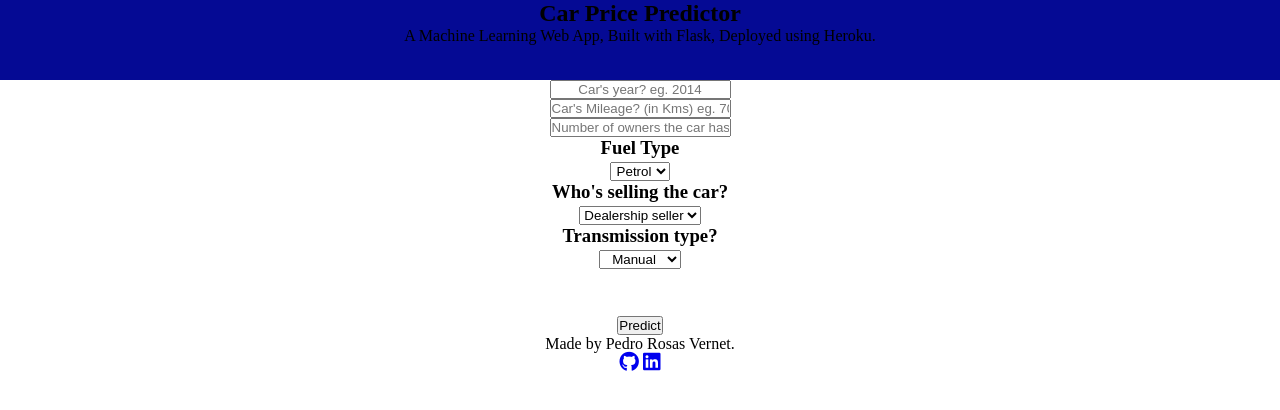
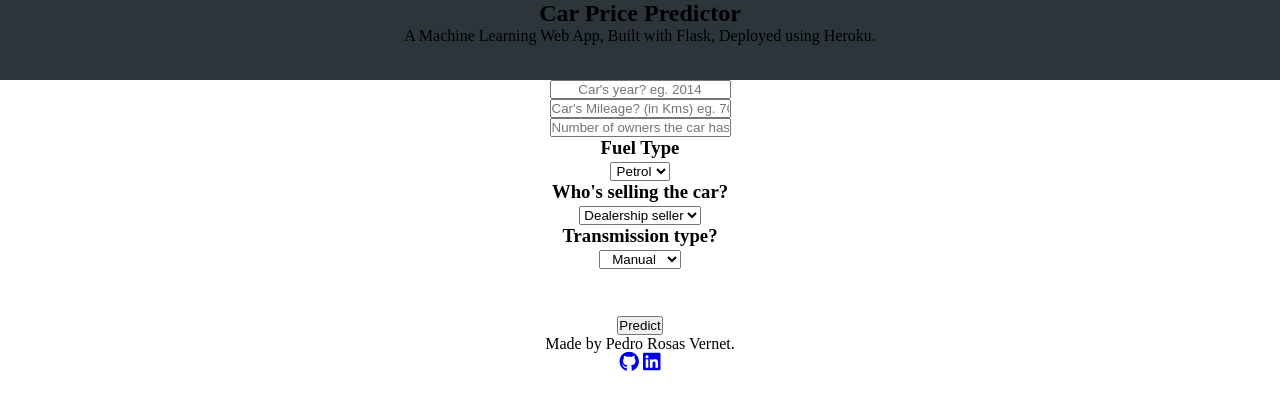
Before and after one commit to prosasDS/car-price-regression, a Flask app: page / in a window 1280 px wide. Shown: the top 410 px of the page. Run offline with Flask 2, Linux system fonts and the light colour scheme; parts of the project's set-up code (start-up, migrations or seed data) failed here and were passed over; some libraries are stand-ins or nearby versions.

Commit message:
Update styles.css

```diff
--- a/static/styles.css
+++ b/static/styles.css
@@ -3,12 +3,12 @@
     padding: 0;
     list_style: none;
     text-decoration: none;
-    text-align: center
+    text-align: center;
 }
 
 .header{
     width: 100%;
     height: 80px;
     display: block;
-    background-color: #050a94
+    background-color: #2c363a;
 }
```
